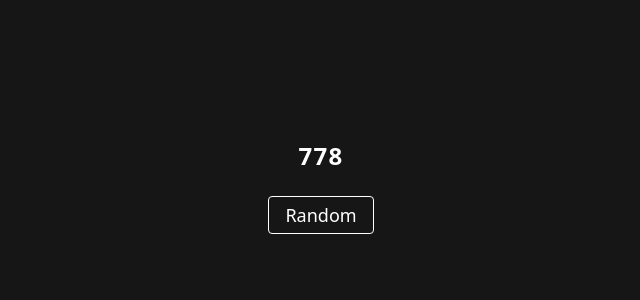
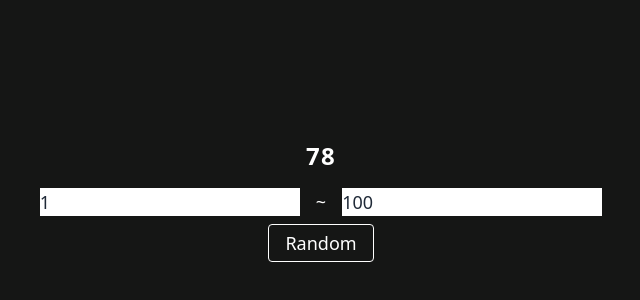
Before and after one commit to northwalker/deyi-site, a Next.js app: page /tools/random in a window 1280 px wide. Shown: the part 20-320 px from the top of the page, without its empty margins (319-959 px from the left). Built offline with nearby package versions, Linux system fonts and the light colour scheme.

Commit message:
Update config

```diff
--- a/app/tools/random/page.js
+++ b/app/tools/random/page.js
@@ -1,29 +1,54 @@
 'use client';
-import { useEffect, useState } from 'react';
+import { useCallback, useEffect, useState } from 'react';
 import getRandomNumber from '@/utils/getRandomValue.js';
 
 export default function Page() {
+  const [minNumber, setMinNumber] = useState(1);
+  const [maxNumber, setMaxNumber] = useState(100);
   const [randomNumber, setRandomNumber] = useState(0);
-  const [minNumber, setMinNumber] = useState(1);
-  const [maxNumber, setmaxNumber] = useState(1000);
+
+  const handleRandom = useCallback(() => {
+    setRandomNumber(getRandomNumber(minNumber, maxNumber));
+  }, [minNumber, maxNumber, setRandomNumber]);
 
   useEffect(() => {
-    setRandomNumber(getRandomNumber(minNumber, maxNumber));
-  }, []);
+    console.log('useEffect handleRandom');
+    handleRandom();
+  }, [handleRandom]);
 
   return (
     <div className="relative mx-auto my-0 max-w-xl px-4 pb-0 pt-4 text-center text-lg text-black dark:text-white md:pt-32">
       <section className="mt-8">
         <h1>{randomNumber}</h1>
-
-        <button
-          className="mx-auto mt-2 rounded border border-white px-4 py-1"
-          onClick={() => {
-            setRandomNumber(getRandomNumber(minNumber, maxNumber));
-          }}
-        >
-          Random
-        </button>
+        <div className="flex justify-center">
+          <input
+            className="text-gray-800"
+            type="number"
+            placeholder="Min"
+            step="1"
+            min="1"
+            value={minNumber}
+            onChange={(e) => setMinNumber(e.target.value)}
+          />
+          <div className="mx-4">~</div>
+          <input
+            className="text-gray-800"
+            type="number"
+            placeholder="Max"
+            step="1"
+            min="1"
+            value={maxNumber}
+            onChange={(e) => setMaxNumber(e.target.value)}
+          />
+        </div>
+        <div>
+          <button
+            className="mx-auto mt-2 rounded border border-white px-4 py-1"
+            onClick={handleRandom}
+          >
+            Random
+          </button>
+        </div>
       </section>
     </div>
   );
--- a/next.config.js
+++ b/next.config.js
@@ -1,4 +1,6 @@
 /** @type {import('next').NextConfig} */
-const nextConfig = {}
+const nextConfig = {
+  // reactStrictMode: false,
+};
 
-module.exports = nextConfig
+module.exports = nextConfig;
```
